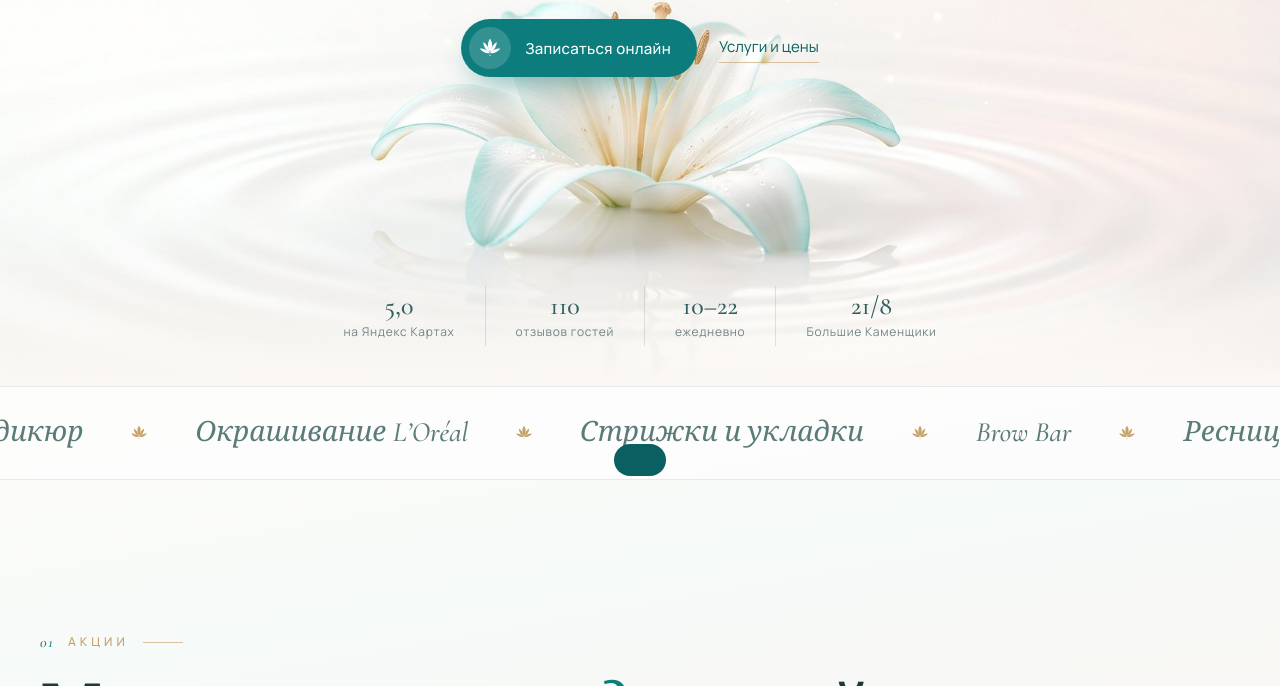
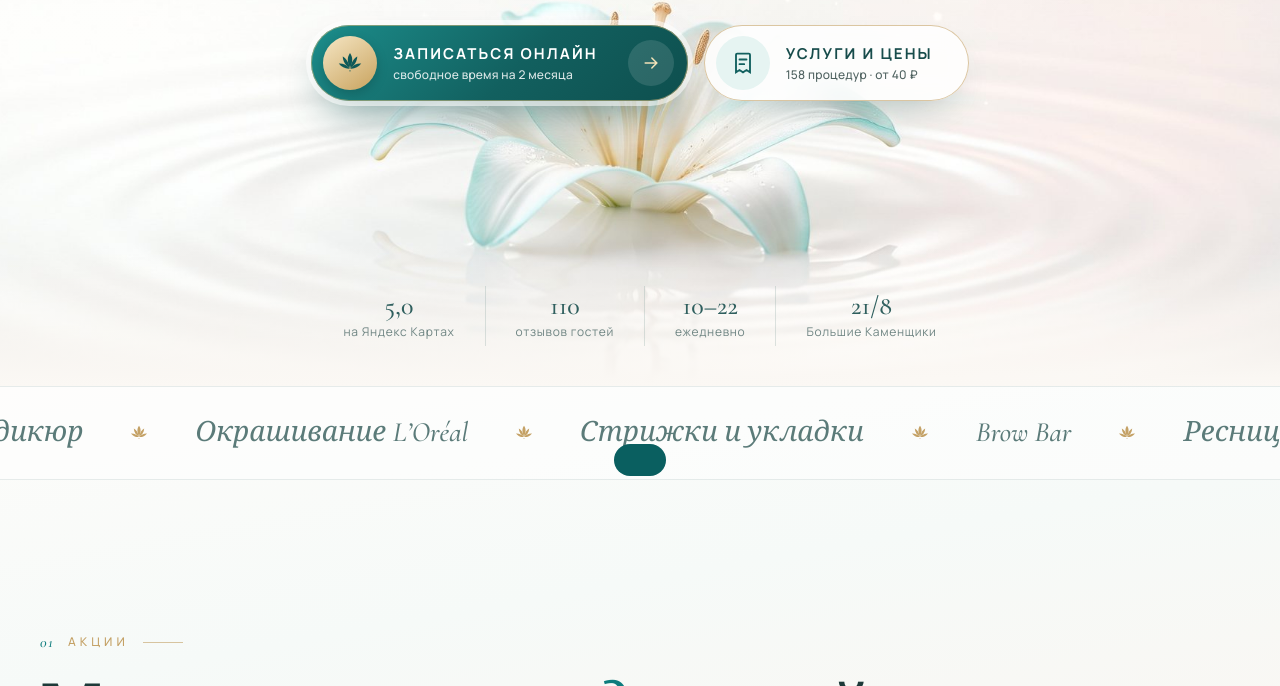
Before and after one commit to davydovserg/Arteliy, a plain HTML site: page index.html in a window 1280 px wide. Shown: the part 414-1100 px from the top of the page. Drawn offline with nearby package versions, Linux system fonts and the light colour scheme.

Commit message:
Новые кнопки главного экрана: «Записаться онлайн» и «Услуги и цены»
Co-Authored-By: Claude Opus 5.5 <noreply@anthropic.com>

```diff
--- a/index.html
+++ b/index.html
@@ -102,6 +102,35 @@ nav a:hover::after{right:0}
 .hero .fade{opacity:0;transform:translateY(14px);transition:all 1.6s var(--ease)}
 .hero.on .fade{opacity:1;transform:none}
 .hero .ctas{display:flex;gap:22px;justify-content:center;align-items:center;flex-wrap:wrap;margin-top:30px}
+/* кнопки главного экрана */
+.hero .ctas{gap:16px;margin-top:36px}
+.hb{position:relative;display:inline-flex;align-items:center;gap:16px;height:76px;padding:0 14px 0 12px;border-radius:999px;text-align:left;overflow:hidden;isolation:isolate;
+ transition:transform .6s var(--ease),box-shadow .6s var(--ease),background .5s,color .5s}
+.hb-t{display:flex;flex-direction:column;font-family:var(--sans);font-size:15px;font-weight:700;letter-spacing:.14em;text-transform:uppercase;line-height:1.2;padding-right:14px}
+.hb-t small{font-size:12px;font-weight:500;letter-spacing:.02em;text-transform:none;margin-top:5px;opacity:.85}
+.hb-ic{width:54px;height:54px;border-radius:50%;display:grid;place-items:center;flex:none;transition:transform .8s var(--ease)}
+.hb-ic svg{width:28px;height:28px}
+.hb-ar{width:46px;height:46px;border-radius:50%;display:grid;place-items:center;flex:none;transition:transform .6s var(--ease),background .4s}
+.hb-ar svg{width:20px;height:20px}
+.hb-1{color:#fff;background:linear-gradient(135deg,#1c8e8c 0%,#12605f 55%,#0e4f4e 100%);
+ box-shadow:0 0 0 1px rgba(216,184,120,.55) inset,0 0 0 5px rgba(255,255,255,.55),0 22px 44px -16px rgba(14,79,78,.65)}
+.hb-1 .hb-ic{background:linear-gradient(145deg,#f5e6c4,#c9a35e);color:#0f5958;box-shadow:0 4px 12px rgba(0,0,0,.18)}
+.hb-1 .hb-ar{background:rgba(255,255,255,.12);color:#f3e2b8}
+.hb-1::after{content:"";position:absolute;inset:0;z-index:-1;border-radius:inherit;background:linear-gradient(105deg,transparent 35%,rgba(255,240,205,.45) 50%,transparent 65%);transform:translateX(-120%);animation:hbshine 5s ease-in-out 3.2s infinite}
+@keyframes hbshine{0%{transform:translateX(-120%)}28%,100%{transform:translateX(120%)}}
+.hb-2{color:#174c4b;background:rgba(255,255,255,.82);backdrop-filter:blur(12px);-webkit-backdrop-filter:blur(12px);padding-right:22px;
+ box-shadow:0 0 0 1px rgba(196,161,101,.6) inset,0 18px 40px -22px rgba(14,79,78,.45)}
+.hb-2 .hb-ic{background:#e6f4f2;color:#12605f}
+.hb-2 .hb-t small{color:#4f6260;opacity:1}
+.hb:hover{transform:translateY(-4px)}
+.hb-1:hover{box-shadow:0 0 0 1px rgba(216,184,120,.8) inset,0 0 0 6px rgba(255,255,255,.7),0 30px 54px -16px rgba(14,79,78,.7)}
+.hb-1:hover .hb-ar{transform:translateX(4px);background:rgba(243,226,184,.22)}
+.hb:hover .hb-ic{transform:rotate(-12deg) scale(1.06)}
+.hb:hover .pl{transform:rotate(-16deg)}.hb:hover .pr{transform:rotate(16deg)}
+.hb-2:hover{background:#fff;box-shadow:0 0 0 1px rgba(196,161,101,.9) inset,0 24px 46px -20px rgba(14,79,78,.5)}
+.hb:active{transform:translateY(-1px) scale(.985)}
+.hb:focus-visible{outline:2px solid #c9a35e;outline-offset:6px}
+@media (max-width:600px){.hero .ctas{flex-direction:column;align-items:stretch;width:100%;max-width:340px;margin-inline:auto}.hb{height:70px;gap:12px}.hb-t{font-size:13px;letter-spacing:.07em;white-space:nowrap;padding-right:4px}.hb-ic{width:48px;height:48px}.hb-1 .hb-ar{margin-left:auto}}
 .linkish{font-size:15px;color:var(--teal-dd);border-bottom:1px solid rgba(196,161,101,.6);padding-bottom:2px;font-weight:400}
 .facts{position:relative;z-index:2;display:flex;justify-content:center;margin-top:auto;padding-top:40px;flex-wrap:wrap}
 .facts div{padding:4px 30px;border-left:1px solid rgba(120,150,148,.25);font-size:12px;letter-spacing:.06em;color:#6f8583;text-align:center}
@@ -407,8 +436,15 @@ nav a{white-space:nowrap}
     </div>
     <p class="script fade" style="transition-delay:1.5s">оазис спокойствия в центре города</p>
     <div class="ctas fade" style="transition-delay:1.8s">
-      <a class="btn btn-main" href="#services"><span class="bud"><svg class="lily" viewBox="0 0 100 100" fill="currentColor"><use href="#lily"/></svg></span>Записаться онлайн</a>
-      <a class="linkish" href="#services">Услуги и цены</a>
+      <a class="hb hb-1" href="#services">
+        <span class="hb-ic"><svg class="lily" viewBox="0 0 100 100" fill="currentColor"><use href="#lily"/></svg></span>
+        <span class="hb-t">Записаться онлайн<small>свободное время на 2 месяца</small></span>
+        <span class="hb-ar"><svg viewBox="0 0 24 24" fill="none" stroke="currentColor" stroke-width="1.8" stroke-linecap="round"><path d="M5 12h14M13 6l6 6-6 6"/></svg></span>
+      </a>
+      <a class="hb hb-2" href="#services">
+        <span class="hb-ic"><svg viewBox="0 0 24 24" fill="none" stroke="currentColor" stroke-width="1.6" stroke-linecap="round"><path d="M7 4h10a1 1 0 0 1 1 1v15l-3-2-3 2-3-2-3 2V5a1 1 0 0 1 1-1zM9 9h6M9 13h4"/></svg></span>
+        <span class="hb-t">Услуги и цены<small>158 процедур · от 40 ₽</small></span>
+      </a>
     </div>
   </div>
     <div class="facts fade" style="transition-delay:2.1s">
@@ -670,7 +706,7 @@ $('#burger').onclick=()=>$('#nav').classList.toggle('open');
 $$('#nav a').forEach(a=>a.onclick=()=>$('#nav').classList.remove('open'));
 
 /* hero on */
-requestAnimationFrame(()=>setTimeout(()=>$('#hero').classList.add('on'),80));
+setTimeout(()=>$('#hero').classList.add('on'),120);
 
 /* hero video: boomerang loop (вперёд-назад без шва) */
 (()=>{const v=$('#heroV');if(!v)return;const m=innerWidth<700&&innerHeight>innerWidth;const src=m?'img/hero-m.mp4':'img/hero.mp4';
```
